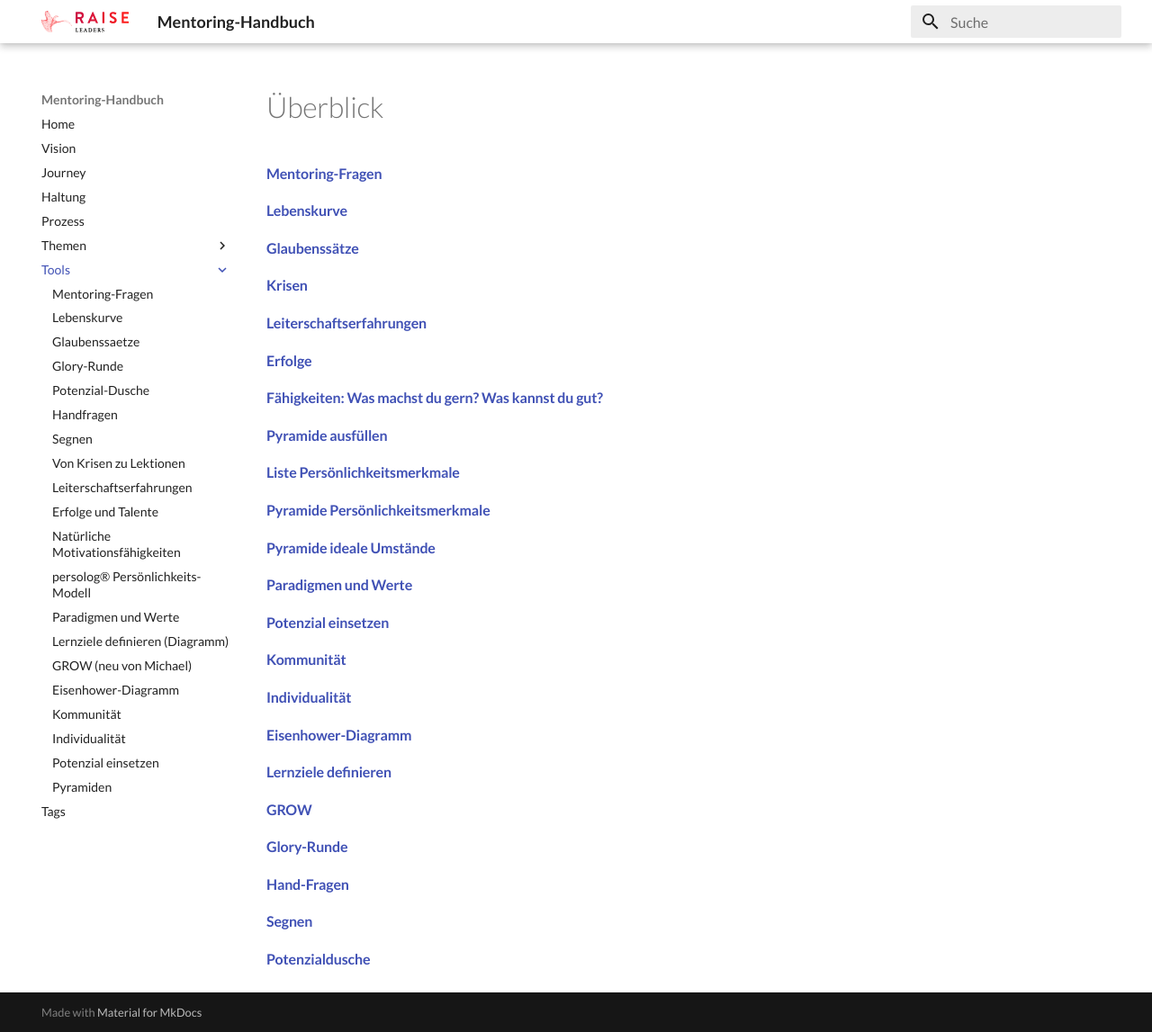
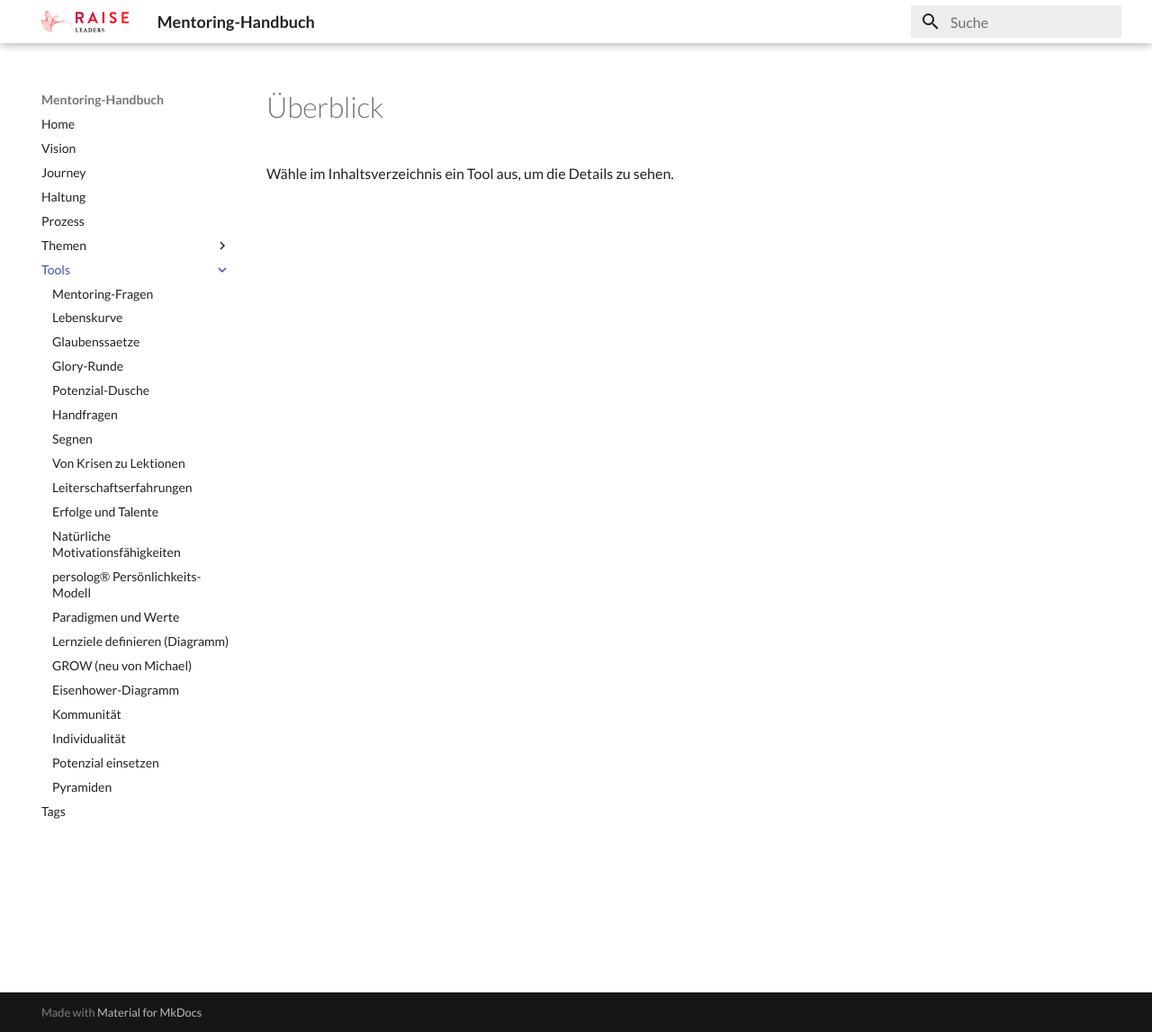
Before and after one commit to chbndrhnns/raise-mentoring-workbook, an MkDocs documentation site: the page built from docs/tools/index.md, in a window 1280 px wide and 1147 px high. Shown: the whole window at 90% size. Built offline with MkDocs 1.6.1 and Material for MkDocs 9.7.7, drawn with Linux system fonts in a browser that asks for light colours.

Commit message:
TOC Tools entfernen

```diff
--- a/docs/tools/index.md
+++ b/docs/tools/index.md
@@ -1,24 +1,3 @@
 # Überblick
 
-#### [Mentoring-Fragen](./mentoring-fragen.md)
-#### [Lebenskurve](./lebenskurve.md)
-#### [Glaubenssätze](./glaubenssaetze.md)
-#### [Krisen](./krisen-lektionen.md)
-#### [Leiterschaftserfahrungen](./leiterschaftserfahrungen.md)
-#### [Erfolge](./erfolge-talente.md)
-#### [Fähigkeiten: Was machst du gern? Was kannst du gut?](./motivationsfaehigkeiten.md)
-#### [Pyramide ausfüllen](./pyramiden.md)
-#### [Liste Persönlichkeitsmerkmale](./persoenlichkeitsprofil-liste.md)
-#### [Pyramide Persönlichkeitsmerkmale](./pyramiden.md)
-#### [Pyramide ideale Umstände](./pyramiden.md)
-#### [Paradigmen und Werte](./paradigmen-werte.md)
-#### [Potenzial einsetzen](./potential-einsetzen.md)
-#### [Kommunität](./kommunitaet.md)
-#### [Individualität](./individualitaet.md)
-#### [Eisenhower-Diagramm](./eisenhower-diagramm.md)
-#### [Lernziele definieren](./lernziele-definieren.md)
-#### [GROW](./grow.md)
-#### [Glory-Runde](./glory-runde.md)
-#### [Hand-Fragen](./handfragen.md)
-#### [Segnen](./segnen.md)
-#### [Potenzialdusche](./potenzial-dusche.md)
+Wähle im Inhaltsverzeichnis ein Tool aus, um die Details zu sehen.
```
